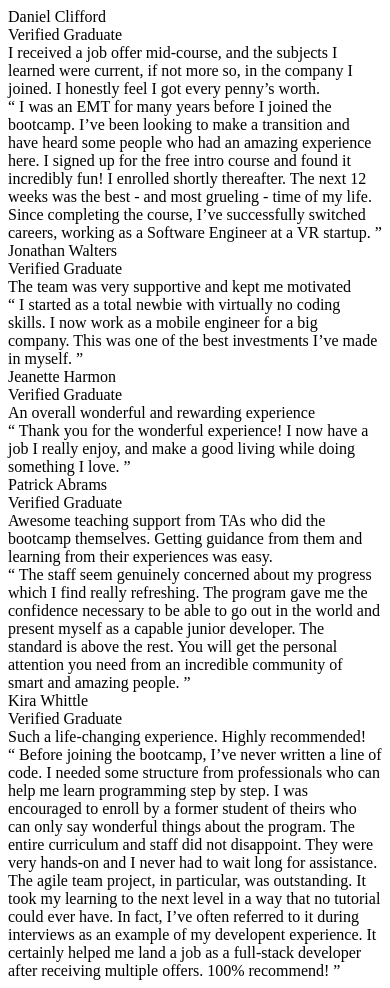
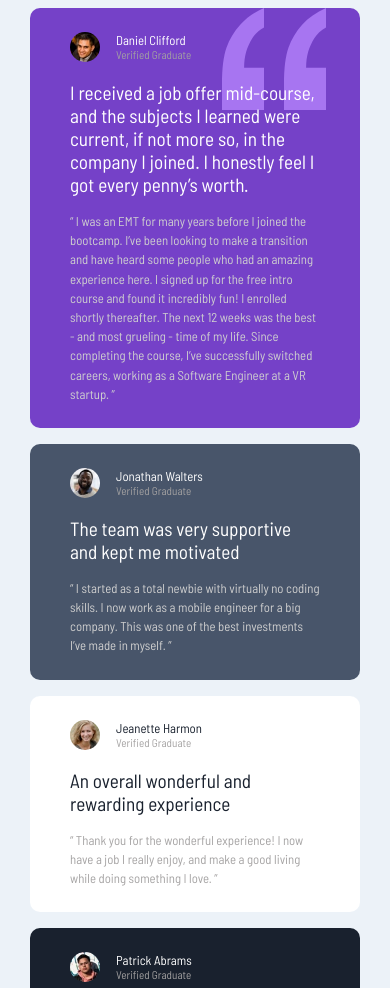
Before and after one commit to AKdeBerg/testimonials-grid-section-main, a plain HTML site: page index.html in a window 390 px wide. Shown: the top 988 px of the page. Drawn offline with Linux system fonts and the light colour scheme.

Commit message:
completing the mobile design

```diff
--- a/index.html
+++ b/index.html
@@ -4,17 +4,26 @@
     <meta charset="UTF-8" />
     <meta name="viewport" content="width=device-width, initial-scale=1.0" />
     <!-- displays site properly based on user's device -->
-
+    <link rel="preconnect" href="https://fonts.googleapis.com" />
+    <link rel="preconnect" href="https://fonts.gstatic.com" crossorigin />
+    <link
+      href="https://fonts.googleapis.com/css2?family=Barlow+Semi+Condensed:ital,wght@0,100;0,200;0,300;0,400;0,500;0,600;0,700;0,800;0,900;1,100;1,200;1,300;1,400;1,500;1,600;1,700;1,800;1,900&display=swap"
+      rel="stylesheet"
+    />
     <link rel="icon" type="image/png" sizes="32x32" href="./images/favicon-32x32.png" />
     <link rel="stylesheet" href="style.css" />
 
     <title>Frontend Mentor | [Challenge Name Here]</title>
   </head>
   <body>
-    <main>
-      <article>
-        <div class="author">Daniel Clifford</div>
-        <div class="author-title">Verified Graduate</div>
+    <main class="card-container">
+      <article class="card card-daniel">
+        <div class="author-container">
+          <div class="author-img">
+            <img src="./images/image-daniel.jpg" alt="Daniel image" />
+          </div>
+          <div class="author">Daniel Clifford <span class="author-status">Verified Graduate</span></div>
+        </div>
 
         <div class="heading">
           I received a job offer mid-course, and the subjects I learned were current, if not more so, in the company I
@@ -30,9 +39,13 @@
         </div>
       </article>
 
-      <article>
-        <div class="author">Jonathan Walters</div>
-        <div class="author-title">Verified Graduate</div>
+      <article class="card card-jonathan">
+        <div class="author-container">
+          <div class="author-img">
+            <img src="./images/image-jonathan.jpg" alt="Jonathan image" />
+          </div>
+          <div class="author">Jonathan Walters <span class="author-status">Verified Graduate</span></div>
+        </div>
 
         <div class="heading">The team was very supportive and kept me motivated</div>
 
@@ -42,9 +55,13 @@
         </div>
       </article>
 
-      <article>
-        <div class="author">Jeanette Harmon</div>
-        <div class="author-title">Verified Graduate</div>
+      <article class="card card-jeanette">
+        <div class="author-container">
+          <div class="author-img">
+            <img src="./images/image-jeanette.jpg" alt="Jeanette image" />
+          </div>
+          <div class="author">Jeanette Harmon <span class="author-status">Verified Graduate</span></div>
+        </div>
 
         <div class="heading">An overall wonderful and rewarding experience</div>
 
@@ -54,9 +71,13 @@
         </div>
       </article>
 
-      <article>
-        <div class="author">Patrick Abrams</div>
-        <div class="author-title">Verified Graduate</div>
+      <article class="card card-patrick">
+        <div class="author-container">
+          <div class="author-img">
+            <img src="./images/image-patrick.jpg" alt="Patrick image" />
+          </div>
+          <div class="author">Patrick Abrams <span class="author-status">Verified Graduate</span></div>
+        </div>
 
         <div class="heading">
           Awesome teaching support from TAs who did the bootcamp themselves. Getting guidance from them and learning
@@ -71,9 +92,13 @@
         </div>
       </article>
 
-      <article>
-        <div class="author">Kira Whittle</div>
-        <div class="author-title">Verified Graduate</div>
+      <article class="card card-kira">
+        <div class="author-container">
+          <div class="author-img">
+            <img src="./images/image-kira.jpg" alt="Kira image" />
+          </div>
+          <div class="author">Kira Whittle <span class="author-status">Verified Graduate</span></div>
+        </div>
 
         <div class="heading">Such a life-changing experience. Highly recommended!</div>
 
--- a/style.css
+++ b/style.css
@@ -0,0 +1,90 @@
+:root {
+  --moderate-violet: hsl(263, 55%, 52%);
+  --very-dark-grayish-blue: hsl(217, 19%, 35%);
+  --very-dark-blackish-blue: hsl(219, 29%, 14%);
+  --white: hsl(0, 0%, 100%);
+  --light-gray: hsl(0, 0%, 81%);
+  --light-grayish-blue: hsl(210, 46%, 95%);
+}
+
+body {
+  background-color: var(--light-grayish-blue);
+  font-family: 'Barlow Semi Condensed', sans-serif;
+  /* color: var(--white); */
+  display: flex;
+  justify-content: center;
+  align-items: center;
+  flex-direction: column;
+  /* min-height: 100vh; */
+}
+
+.card-container {
+  width: 330px;
+  color: var(--white);
+}
+
+.card {
+  padding: 1.5rem 2.5rem;
+  border-radius: 10px;
+  margin-bottom: 1rem;
+}
+
+.card-daniel {
+  background-color: var(--moderate-violet);
+  background-image: url('./images/bg-pattern-quotation.svg');
+  background-repeat: no-repeat;
+  background-position: calc(100% - 15%) 0;
+}
+
+.card-jonathan {
+  background-color: var(--very-dark-grayish-blue);
+}
+
+.card-jeanette,
+.card-kira {
+  background-color: var(--white);
+  color: var(--very-dark-blackish-blue);
+}
+
+.card-jeanette .description,
+.card-kira .description {
+  color: hsla(0, 1%, 64%, 0.983);
+}
+
+.card-patrick {
+  background-color: var(--very-dark-blackish-blue);
+}
+
+.author-container {
+  display: flex;
+  /* justify-content: center; */
+  /* align-items: center; */
+  gap: 1rem;
+  margin-bottom: 1rem;
+}
+
+.author-img img {
+  border-radius: 50%;
+  height: 30px;
+}
+
+.author {
+  font-size: 0.8rem;
+}
+
+.author-status {
+  display: block;
+  font-size: 0.7rem;
+  color: hsla(0, 1%, 64%, 0.983);
+}
+
+.heading {
+  font-size: 1.2rem;
+  margin-bottom: 1rem;
+}
+
+.description {
+  font-size: 0.8rem;
+  line-height: 1.5;
+  color: var(--light-gray);
+}
```
